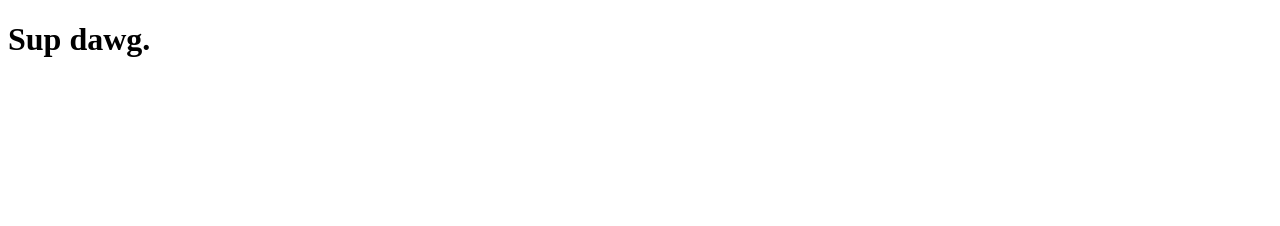
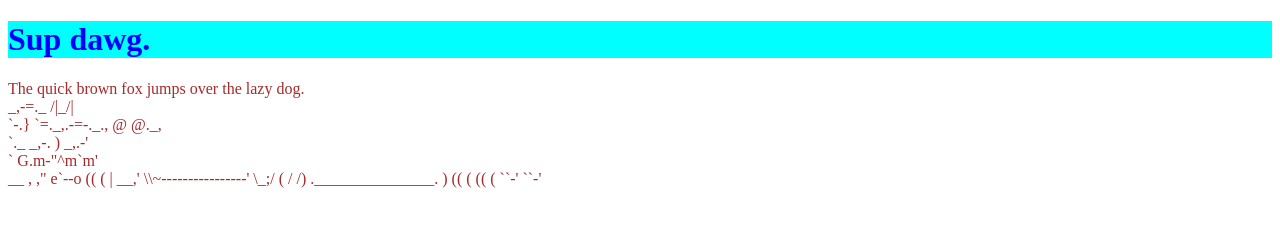
Before and after one commit to SamSvetlik/cuddly-system, a plain HTML site: page index.html in a window 1280 px wide. Drawn offline with Linux system fonts and the light colour scheme.

Commit message:
added ascii, spacing off

```diff
--- a/index.html
+++ b/index.html
@@ -9,5 +9,20 @@
 </head>
 <body>
     <h1>Sup dawg.</h1>
+    <p> The quick brown fox jumps over the lazy dog. <br>
+        _,-=._              /|_/| <br>
+        `-.}   `=._,.-=-._.,  @ @._, <br>
+           `._ _,-.   )      _,.-' <br>
+              `    G.m-"^m`m'       <br>
+
+              __
+              ,                    ," e`--o
+             ((                   (  | __,'
+              \\~----------------' \_;/
+              (                      /
+              /) ._______________.  )
+             (( (               (( (
+              ``-'               ``-'
+    </p>
 </body>
 </html>
--- a/style.css
+++ b/style.css
@@ -1,3 +1,7 @@
 h1 {
-
+    color: blue;
+    background-color: aqua;
 }
+p{
+    color: brown;
+}
```
